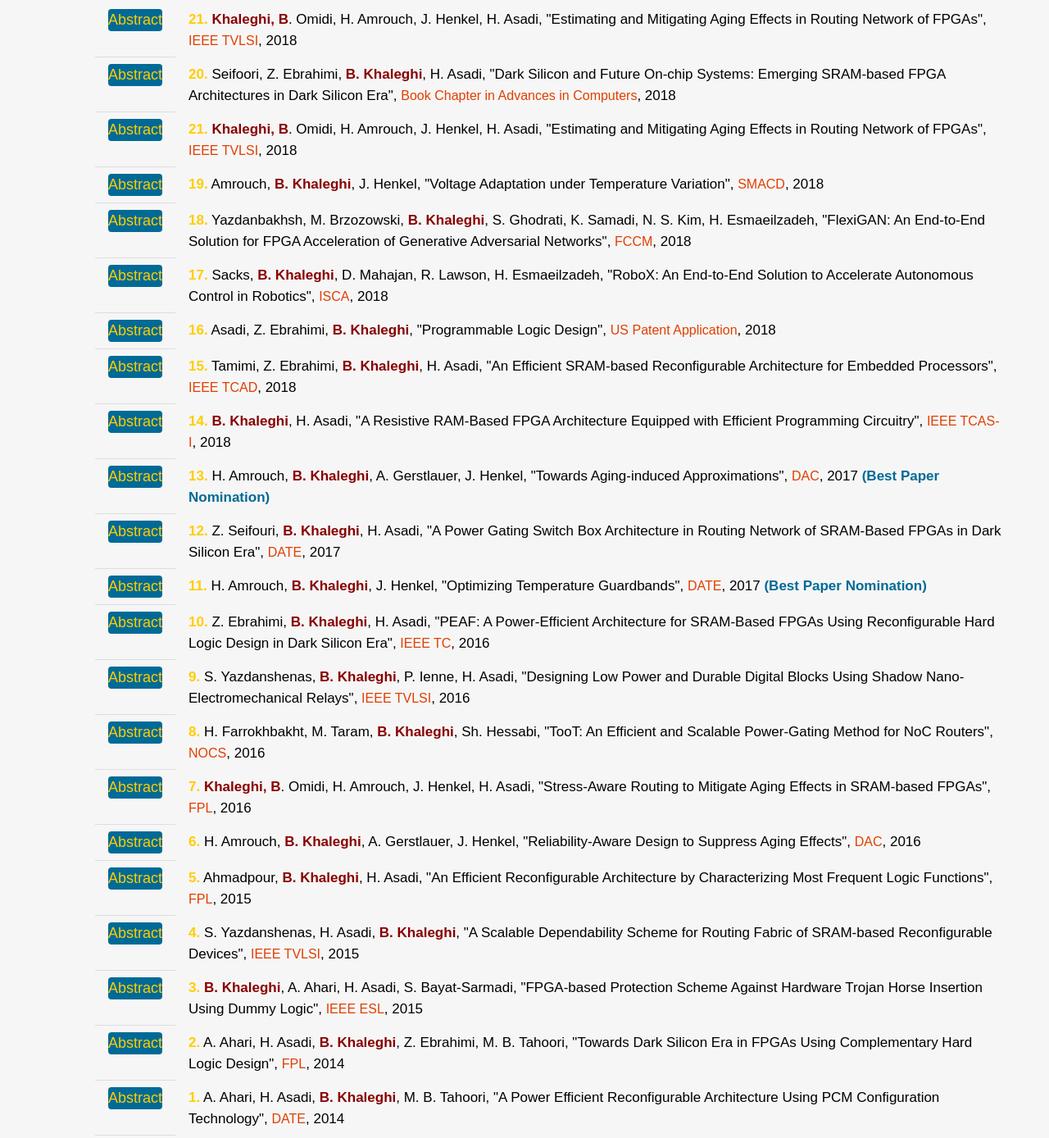
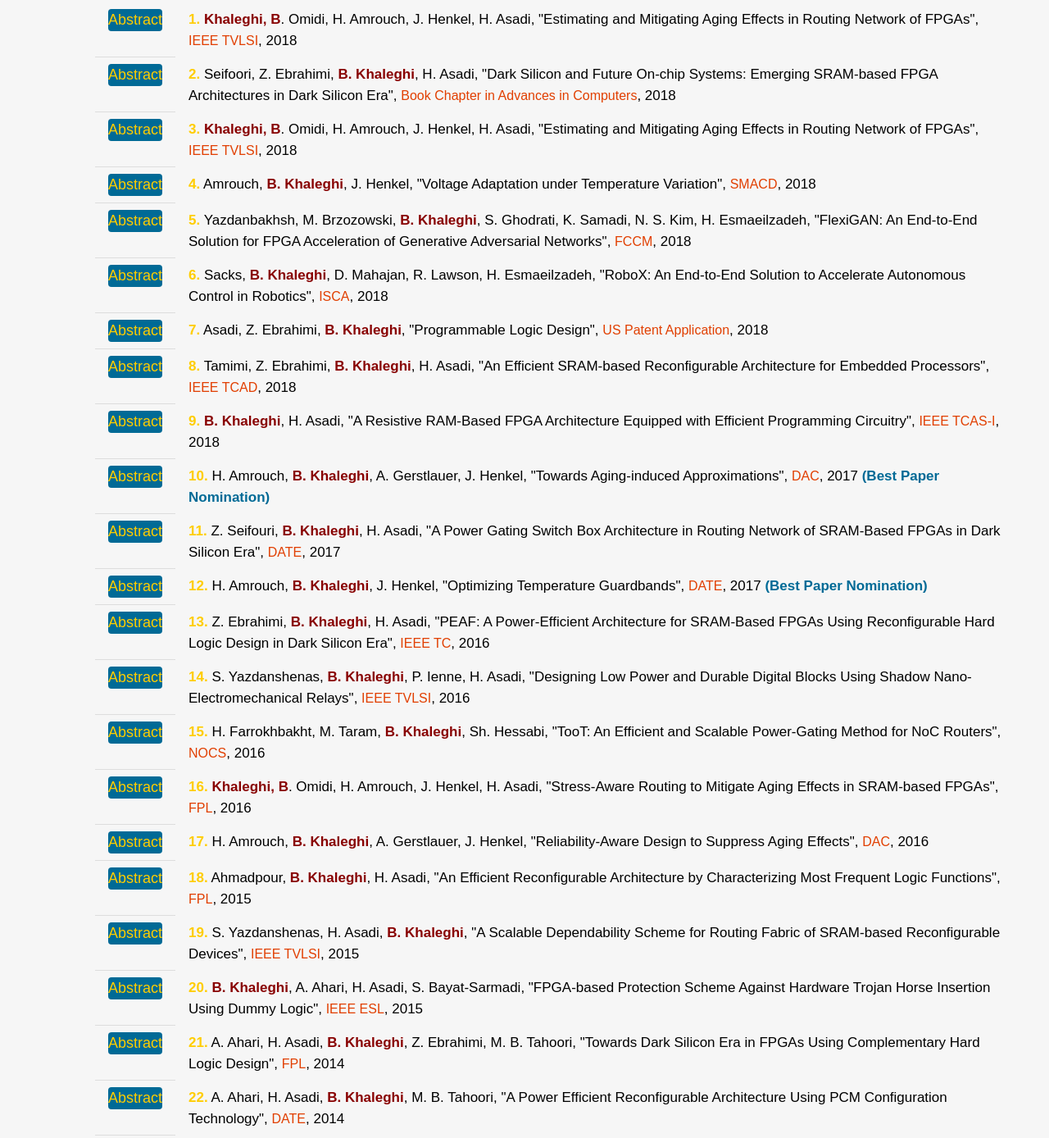
Before and after one commit to FatemehAsgr/Commands-etc., a plain HTML site: page Publications.html in a window 1280 px wide. Shown: the part 265-1653 px from the top of the page at 82% size. Drawn offline with nearby package versions, Linux system fonts and the light colour scheme.

Commit message:
Update Publications.html

```diff
--- a/Publications.html
+++ b/Publications.html
@@ -242,89 +242,89 @@
           <hr class="hr">
           <ul class="w3-ul">
             <li><div class="dropdown"><div>Abstract </div><div class="dropdown-content"><p>"Estimating and Mitigating Aging Effects in Routing Network of FPGAs"</p></div></div></li>
-            <li><font class="number"> 21.</font> <font>Khaleghi, B</font>. Omidi, H. Amrouch, J. Henkel, H. Asadi, "Estimating and Mitigating Aging Effects in Routing Network of FPGAs", <font class="conferance">IEEE TVLSI</font>, 2018</br></li>
+            <li><font class="number"> 1.</font> <font>Khaleghi, B</font>. Omidi, H. Amrouch, J. Henkel, H. Asadi, "Estimating and Mitigating Aging Effects in Routing Network of FPGAs", <font class="conferance">IEEE TVLSI</font>, 2018</br></li>
           </ul>
           <ul class="w3-ul">
             <li><div class="dropdown"><div>Abstract </div><div class="dropdown-content"><p>"Dark Silicon and Future On-chip Systems: Emerging SRAM-based FPGA Architectures in Dark Silicon Era"</p></div></div></li>
-            <li><font class="number">20.</font> Seifoori, Z. Ebrahimi, <font>B. Khaleghi</font>, H. Asadi, "Dark Silicon and Future On-chip Systems: Emerging SRAM-based FPGA Architectures in Dark Silicon Era", <font class="conferance">Book Chapter in Advances in Computers</font>, 2018</li>
+            <li><font class="number">2.</font> Seifoori, Z. Ebrahimi, <font>B. Khaleghi</font>, H. Asadi, "Dark Silicon and Future On-chip Systems: Emerging SRAM-based FPGA Architectures in Dark Silicon Era", <font class="conferance">Book Chapter in Advances in Computers</font>, 2018</li>
           </ul>
           <ul class="w3-ul">
             <li><div class="dropdown"><div>Abstract </div><div class="dropdown-content"><p>"Estimating and Mitigating Aging Effects in Routing Network of FPGAs"</p></div></div></li>
-            <li><font class="number"> 21.</font> <font>Khaleghi, B</font>. Omidi, H. Amrouch, J. Henkel, H. Asadi, "Estimating and Mitigating Aging Effects in Routing Network of FPGAs", <font class="conferance">IEEE TVLSI</font>, 2018</br></li>
+            <li><font class="number"> 3.</font> <font>Khaleghi, B</font>. Omidi, H. Amrouch, J. Henkel, H. Asadi, "Estimating and Mitigating Aging Effects in Routing Network of FPGAs", <font class="conferance">IEEE TVLSI</font>, 2018</br></li>
           </ul>
           <ul class="w3-ul">
             <li><div class="dropdown"><div>Abstract </div><div class="dropdown-content"><p>"Voltage Adaptation under Temperature Variation"</p></div></div></li>
-            <li><font class="number">19.</font> Amrouch, <font>B. Khaleghi</font>, J. Henkel, "Voltage Adaptation under Temperature Variation", <font class="conferance">SMACD</font>, 2018</li>
+            <li><font class="number">4.</font> Amrouch, <font>B. Khaleghi</font>, J. Henkel, "Voltage Adaptation under Temperature Variation", <font class="conferance">SMACD</font>, 2018</li>
           </ul>
           <ul class="w3-ul">
             <li><div class="dropdown"><div>Abstract </div><div class="dropdown-content"><p>"FlexiGAN: An End-to-End Solution for FPGA Acceleration of Generative Adversarial Networks"</p></div></div></li>
-            <li><font class="number">18.</font> Yazdanbakhsh, M. Brzozowski, <font>B. Khaleghi</font>, S. Ghodrati, K. Samadi, N. S. Kim, H. Esmaeilzadeh, "FlexiGAN: An End-to-End Solution for FPGA Acceleration of Generative Adversarial Networks", <font class="conferance">FCCM</font>, 2018</li>
+            <li><font class="number">5.</font> Yazdanbakhsh, M. Brzozowski, <font>B. Khaleghi</font>, S. Ghodrati, K. Samadi, N. S. Kim, H. Esmaeilzadeh, "FlexiGAN: An End-to-End Solution for FPGA Acceleration of Generative Adversarial Networks", <font class="conferance">FCCM</font>, 2018</li>
           </ul>
           <ul class="w3-ul">
             <li><div class="dropdown"><div>Abstract </div><div class="dropdown-content"><p>"RoboX: An End-to-End Solution to Accelerate Autonomous Control in Robotics"</p></div></div></li>
-            <li><font class="number">17.</font> Sacks, <font>B. Khaleghi</font>, D. Mahajan, R. Lawson, H. Esmaeilzadeh, "RoboX: An End-to-End Solution to Accelerate Autonomous Control in Robotics", <font class="conferance">ISCA</font>, 2018</li>
+            <li><font class="number">6.</font> Sacks, <font>B. Khaleghi</font>, D. Mahajan, R. Lawson, H. Esmaeilzadeh, "RoboX: An End-to-End Solution to Accelerate Autonomous Control in Robotics", <font class="conferance">ISCA</font>, 2018</li>
           </ul>
           <ul class="w3-ul">
             <li><div class="dropdown"><div>Abstract </div><div class="dropdown-content"><p>"Programmable Logic Design"</p></div></div></li>
-            <li><font class="number">16.</font> Asadi, Z. Ebrahimi, <font>B. Khaleghi</font>, "Programmable Logic Design", <font class="conferance">US Patent Application</font>, 2018</li>
+            <li><font class="number">7.</font> Asadi, Z. Ebrahimi, <font>B. Khaleghi</font>, "Programmable Logic Design", <font class="conferance">US Patent Application</font>, 2018</li>
           </ul>
           <ul class="w3-ul"><li><div class="dropdown"><div>Abstract </div><div class="dropdown-content"><p>"An Efficient SRAM-based Reconfigurable Architecture for Embedded Processors"</p></div></div></li>
-            <li><font class="number">15.</font> Tamimi, Z. Ebrahimi, <font>B. Khaleghi</font>, H. Asadi, "An Efficient SRAM-based Reconfigurable Architecture for Embedded Processors", <font class="conferance"><font class="conferance">IEEE TC</font>AD</font>, 2018</li>
+            <li><font class="number">8.</font> Tamimi, Z. Ebrahimi, <font>B. Khaleghi</font>, H. Asadi, "An Efficient SRAM-based Reconfigurable Architecture for Embedded Processors", <font class="conferance"><font class="conferance">IEEE TC</font>AD</font>, 2018</li>
           </ul>
           <ul class="w3-ul">
             <li><div class="dropdown"><div>Abstract </div><div class="dropdown-content"><p>"A Resistive RAM-Based FPGA Architecture Equipped with Efficient Programming Circuitry"</p></div></div></li>
-            <li><font class="number">14.</font> <font>B. Khaleghi</font>, H. Asadi, "A Resistive RAM-Based FPGA Architecture Equipped with Efficient Programming Circuitry", <font class="conferance">IEEE TCAS-I</font>, 2018</li>
+            <li><font class="number">9.</font> <font>B. Khaleghi</font>, H. Asadi, "A Resistive RAM-Based FPGA Architecture Equipped with Efficient Programming Circuitry", <font class="conferance">IEEE TCAS-I</font>, 2018</li>
           </ul>
           <ul class="w3-ul">
             <li><div class="dropdown"><div>Abstract </div><div class="dropdown-content"><p>"Towards Aging-induced Approximations"</p></div></div></li>
-            <li><font class="number">13.</font> H. Amrouch, <font>B. Khaleghi</font>, A. Gerstlauer, J. Henkel, "Towards Aging-induced Approximations", <font class="conferance">DAC</font>, 2017 <font class="noted">(Best Paper Nomination)</font></li>
+            <li><font class="number">10.</font> H. Amrouch, <font>B. Khaleghi</font>, A. Gerstlauer, J. Henkel, "Towards Aging-induced Approximations", <font class="conferance">DAC</font>, 2017 <font class="noted">(Best Paper Nomination)</font></li>
           </ul>
           <ul class="w3-ul">
             <li><div class="dropdown"><div>Abstract </div><div class="dropdown-content"><p>"A Power Gating Switch Box Architecture in Routing Network of SRAM-Based FPGAs in Dark Silicon Era"</p></div></div></li>
-            <li><font class="number">12.</font> Z. Seifouri, <font>B. Khaleghi</font>, H. Asadi, "A Power Gating Switch Box Architecture in Routing Network of SRAM-Based FPGAs in Dark Silicon Era", <font class="conferance">DATE</font>, 2017</li>
+            <li><font class="number">11.</font> Z. Seifouri, <font>B. Khaleghi</font>, H. Asadi, "A Power Gating Switch Box Architecture in Routing Network of SRAM-Based FPGAs in Dark Silicon Era", <font class="conferance">DATE</font>, 2017</li>
           </ul>
           <ul class="w3-ul"><li><div class="dropdown"><div>Abstract </div><div class="dropdown-content"><p>"Optimizing Temperature Guardbands"</p></div></div></li>
-            <li><font class="number">11.</font> H. Amrouch, <font>B. Khaleghi</font>, J. Henkel, "Optimizing Temperature Guardbands", <font class="conferance"><font class="conferance">DATE</font></font>, 2017 <font class="noted">(Best Paper Nomination)</font></li>
+            <li><font class="number">12.</font> H. Amrouch, <font>B. Khaleghi</font>, J. Henkel, "Optimizing Temperature Guardbands", <font class="conferance"><font class="conferance">DATE</font></font>, 2017 <font class="noted">(Best Paper Nomination)</font></li>
           </ul>
           <ul class="w3-ul">
             <li><div class="dropdown"><div>Abstract </div><div class="dropdown-content"><p>"PEAF: A Power-Efficient Architecture for SRAM-Based FPGAs Using Reconfigurable Hard Logic Design in Dark Silicon Era"</p></div></div></li>
-            <li><font class="number">10.</font> Z. Ebrahimi, <font>B. Khaleghi</font>, H. Asadi, "PEAF: A Power-Efficient Architecture for SRAM-Based FPGAs Using Reconfigurable Hard Logic Design in Dark Silicon Era", <font class="conferance">IEEE TC</font>, 2016</li>
+            <li><font class="number">13.</font> Z. Ebrahimi, <font>B. Khaleghi</font>, H. Asadi, "PEAF: A Power-Efficient Architecture for SRAM-Based FPGAs Using Reconfigurable Hard Logic Design in Dark Silicon Era", <font class="conferance">IEEE TC</font>, 2016</li>
           </ul>
           <ul class="w3-ul">
             <li><div class="dropdown"><div>Abstract </div><div class="dropdown-content"><p>"Designing Low Power and Durable Digital Blocks Using Shadow Nano-Electromechanical Relays"</p></div></div></li>
-            <li><font class="number">9.</font> S. Yazdanshenas, <font>B. Khaleghi</font>, P. Ienne, H. Asadi, "Designing Low Power and Durable Digital Blocks Using Shadow Nano-Electromechanical Relays", <font class="conferance">IEEE TVLSI</font>, 2016</li>
+            <li><font class="number">14.</font> S. Yazdanshenas, <font>B. Khaleghi</font>, P. Ienne, H. Asadi, "Designing Low Power and Durable Digital Blocks Using Shadow Nano-Electromechanical Relays", <font class="conferance">IEEE TVLSI</font>, 2016</li>
           </ul>
           <ul class="w3-ul">
             <li><div class="dropdown"><div>Abstract </div><div class="dropdown-content"><p>"TooT: An Efficient and Scalable Power-Gating Method for NoC Routers"</p></div></div></li>
-            <li><font class="number">8.</font> H. Farrokhbakht, M. Taram, <font>B. Khaleghi</font>, Sh. Hessabi, "TooT: An Efficient and Scalable Power-Gating Method for NoC Routers", <font class="conferance">NOCS</font>, 2016</li>
+            <li><font class="number">15.</font> H. Farrokhbakht, M. Taram, <font>B. Khaleghi</font>, Sh. Hessabi, "TooT: An Efficient and Scalable Power-Gating Method for NoC Routers", <font class="conferance">NOCS</font>, 2016</li>
           </ul>
           <ul class="w3-ul">
             <li><div class="dropdown"><div>Abstract </div><div class="dropdown-content"><p>"Stress-Aware Routing to Mitigate Aging Effects in SRAM-based FPGAs"</p></div></div></li>
-            <li><font class="number">7.</font> <font>Khaleghi, B</font>. Omidi, H. Amrouch, J. Henkel, H. Asadi, "Stress-Aware Routing to Mitigate Aging Effects in SRAM-based FPGAs", <font class="conferance">FPL</font>, 2016</li>
+            <li><font class="number">16.</font> <font>Khaleghi, B</font>. Omidi, H. Amrouch, J. Henkel, H. Asadi, "Stress-Aware Routing to Mitigate Aging Effects in SRAM-based FPGAs", <font class="conferance">FPL</font>, 2016</li>
           </ul>
           <ul class="w3-ul">
             <li><div class="dropdown"><div>Abstract </div><div class="dropdown-content"><p>"Reliability-Aware Design to Suppress Aging Effects"</p></div></div></li>
-            <li><font class="number">6.</font> H. Amrouch, <font>B. Khaleghi</font>, A. Gerstlauer, J. Henkel, "Reliability-Aware Design to Suppress Aging Effects", <font class="conferance">DAC</font>, 2016</li>
+            <li><font class="number">17.</font> H. Amrouch, <font>B. Khaleghi</font>, A. Gerstlauer, J. Henkel, "Reliability-Aware Design to Suppress Aging Effects", <font class="conferance">DAC</font>, 2016</li>
           </ul>
           <ul class="w3-ul">
             <li><div class="dropdown"><div>Abstract </div><div class="dropdown-content"><p>"An Efficient Reconfigurable Architecture by Characterizing Most Frequent Logic Functions"</p></div></div></li>
-            <li><font class="number">5.</font> Ahmadpour, <font>B. Khaleghi</font>, H. Asadi, "An Efficient Reconfigurable Architecture by Characterizing Most Frequent Logic Functions", <font class="conferance">FPL</font>, 2015</li>
+            <li><font class="number">18.</font> Ahmadpour, <font>B. Khaleghi</font>, H. Asadi, "An Efficient Reconfigurable Architecture by Characterizing Most Frequent Logic Functions", <font class="conferance">FPL</font>, 2015</li>
           </ul>
           <ul class="w3-ul">
             <li><div class="dropdown"><div>Abstract </div><div class="dropdown-content"><p>"A Scalable Dependability Scheme for Routing Fabric of SRAM-based Reconfigurable Devices"</p></div></div></li>
-            <li><font class="number">4.</font> S. Yazdanshenas, H. Asadi, <font>B. Khaleghi</font>, "A Scalable Dependability Scheme for Routing Fabric of SRAM-based Reconfigurable Devices", <font class="conferance">IEEE TVLSI</font>, 2015</li>
+            <li><font class="number">19.</font> S. Yazdanshenas, H. Asadi, <font>B. Khaleghi</font>, "A Scalable Dependability Scheme for Routing Fabric of SRAM-based Reconfigurable Devices", <font class="conferance">IEEE TVLSI</font>, 2015</li>
           </ul>
           <ul class="w3-ul">
             <li><div class="dropdown"><div>Abstract </div><div class="dropdown-content"><p>"FPGA-based Protection Scheme Against Hardware Trojan Horse Insertion Using Dummy Logic"</p></div></div></li>
-            <li><font class="number">3.</font> <font>B. Khaleghi</font>, A. Ahari, H. Asadi, S. Bayat-Sarmadi, "FPGA-based Protection Scheme Against Hardware Trojan Horse Insertion Using Dummy Logic", <font class="conferance">IEEE ESL</font>, 2015</li>
+            <li><font class="number">20.</font> <font>B. Khaleghi</font>, A. Ahari, H. Asadi, S. Bayat-Sarmadi, "FPGA-based Protection Scheme Against Hardware Trojan Horse Insertion Using Dummy Logic", <font class="conferance">IEEE ESL</font>, 2015</li>
           </ul>
           <ul class="w3-ul">
             <li><div class="dropdown"><div>Abstract </div><div class="dropdown-content"><p>"Towards Dark Silicon Era in FPGAs Using Complementary Hard Logic Design"</p></div></div></li>
-            <li><font class="number">2.</font> A. Ahari, H. Asadi, <font>B. Khaleghi</font>, Z. Ebrahimi, M. B. Tahoori, "Towards Dark Silicon Era in FPGAs Using Complementary Hard Logic Design", <font class="conferance">FPL</font>, 2014</li>
+            <li><font class="number">21.</font> A. Ahari, H. Asadi, <font>B. Khaleghi</font>, Z. Ebrahimi, M. B. Tahoori, "Towards Dark Silicon Era in FPGAs Using Complementary Hard Logic Design", <font class="conferance">FPL</font>, 2014</li>
           </ul>
           <ul class="w3-ul">
             <li><div class="dropdown"><div>Abstract </div><div class="dropdown-content"><p>"A Power Efficient Reconfigurable Architecture Using PCM Configuration Technology"</p></div></div></li>
-            <li><font class="number">1.</font> A. Ahari, H. Asadi, <font>B. Khaleghi</font>, M. B. Tahoori, "A Power Efficient Reconfigurable Architecture Using PCM Configuration Technology", <font class="conferance">DATE</font>, 2014</li>
+            <li><font class="number">22.</font> A. Ahari, H. Asadi, <font>B. Khaleghi</font>, M. B. Tahoori, "A Power Efficient Reconfigurable Architecture Using PCM Configuration Technology", <font class="conferance">DATE</font>, 2014</li>
           </ul>
       </div>
   </div>
```
